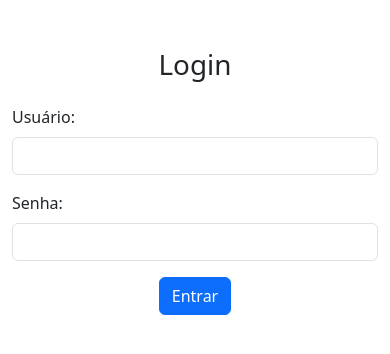
After one commit to amorim00/agenda, a Django app: page /login/ in a window 390 px wide. The commit adds this page. Shown: the top 354 px of the page. Run offline with Django 4.2, Linux system fonts and the light colour scheme.

Commit message:
Incluindo tela de login e autenticação

```diff
--- a/agenda/urls.py
+++ b/agenda/urls.py
@@ -23,4 +23,7 @@ urlpatterns = [
     path('admin/', admin.site.urls),
     path('agenda/', views.lista_eventos),
     path('', RedirectView.as_view(url='/agenda/')),
+    path('login/', views.login_user),
+    path('login/submit', views.submit_login),
+    path('logout/', views.logout_user),
 ]
--- a/core/views.py
+++ b/core/views.py
@@ -1,12 +1,34 @@
 from django.shortcuts import render, redirect
 from core.models import Evento
+from django.contrib.auth.decorators import login_required
+from django.contrib.auth import authenticate, login, logout
+from django.contrib import messages
 
 # Create your views here.
 
-# def index(request):
-#    return redirect('/agenda/')
+def login_user(request):
+    return render(request, 'login.html')
 
+def logout_user(request):
+    logout(request)
+    return redirect('/')
+
+def submit_login(request):
+    if request.POST:
+        username = request.POST.get('username')
+        password = request.POST.get('password')
+        user = authenticate(username=username, password=password)
+        if user is not None:
+            login(request, user)
+            return redirect('/')
+        else:
+            messages.error(request,'Usuário ou senha inválidos.')
+
+    return redirect('/')
+
+@login_required(login_url='/login/')
 def lista_eventos(request):
-    evento = Evento.objects.all()
+    user = request.user
+    evento = Evento.objects.filter(usuario=user)
     dados = {'eventos':evento}
     return render(request, 'agenda.html', dados)
--- /dev/null
+++ b/templates/login.html
@@ -0,0 +1,37 @@
+<!DOCTYPE html>
+<html lang="en">
+<head>
+  <meta charset="UTF-8">
+  <meta name="viewport" content="width=device-width, initial-scale=1.0">
+  <title>Agenda</title>
+  <link href="https://cdn.jsdelivr.net/npm/bootstrap@5.3.1/dist/css/bootstrap.min.css" rel="stylesheet">
+</head>
+<body>
+  <div class="container mt-5">
+    <div class="row justify-content-center">
+      <div class="col-md-6">
+        <h1 class="text-center mb-4">Login</h1>
+        <form action="submit" method="post">{% csrf_token %}
+          <div class="mb-3">
+            <label for="username" class="form-label">Usuário:</label>
+            <input type="text" class="form-control" id="username" name="username">
+          </div>
+          <div class="mb-3">
+            <label for="password" class="form-label">Senha:</label>
+            <input type="password" class="form-control" id="password" name="password">
+          </div>
+          <div class="text-center">
+            <button type="submit" class="btn btn-primary">Entrar</button>
+          </div>
+        </form>
+      </div>
+    </div>
+  </div>
+  <div class="container text-center mt-5">
+    {% for message in messages  %}
+    <strong>Erro: </strong> {{ message }}
+    {% endfor %}
+  </div>
+
+</body>
+</html>
```
Also changed, not shown: templates/agenda.html (+0 -10 lines), templates/model-header.html (+10 -1 lines), db.sqlite3.
